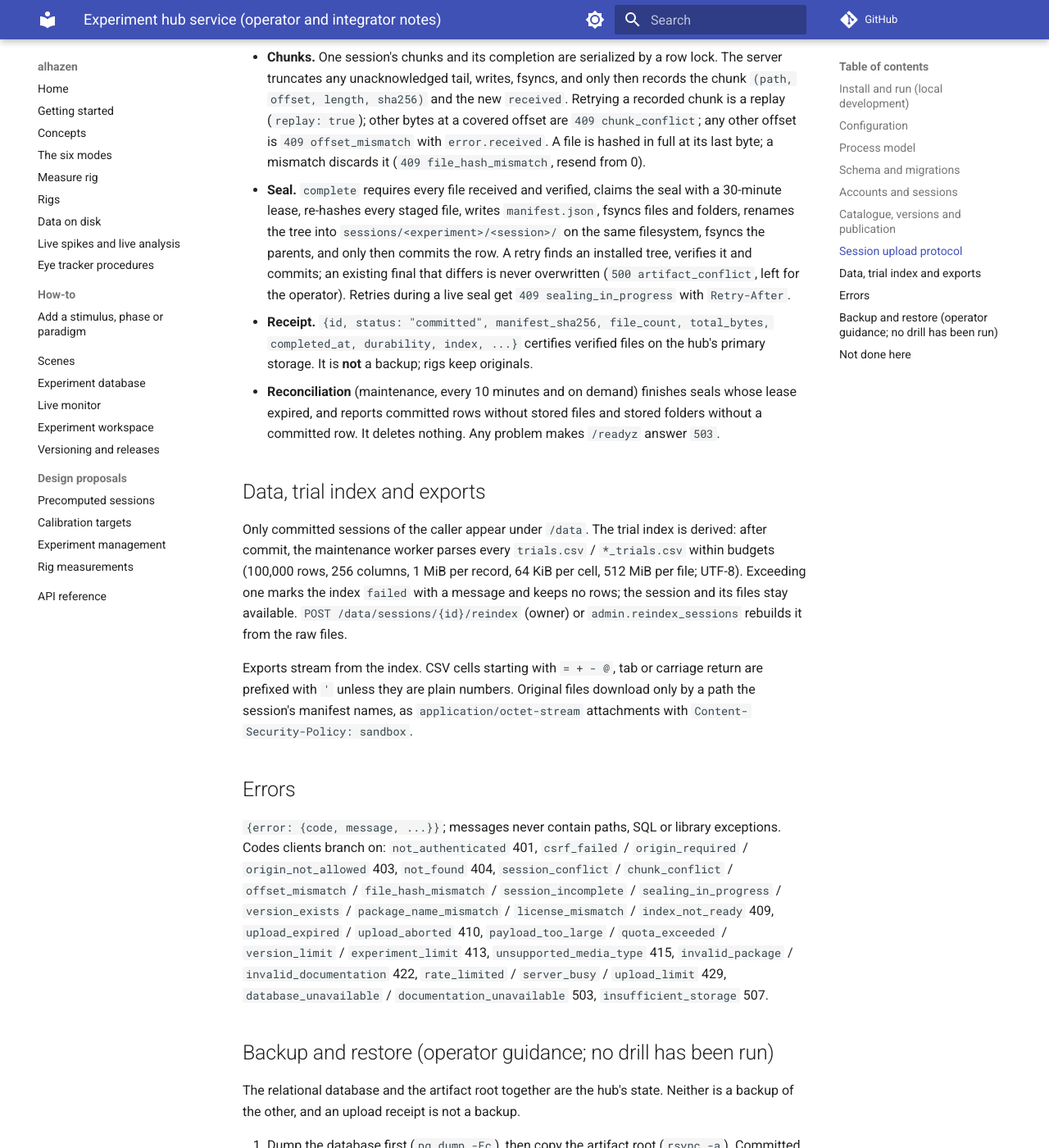
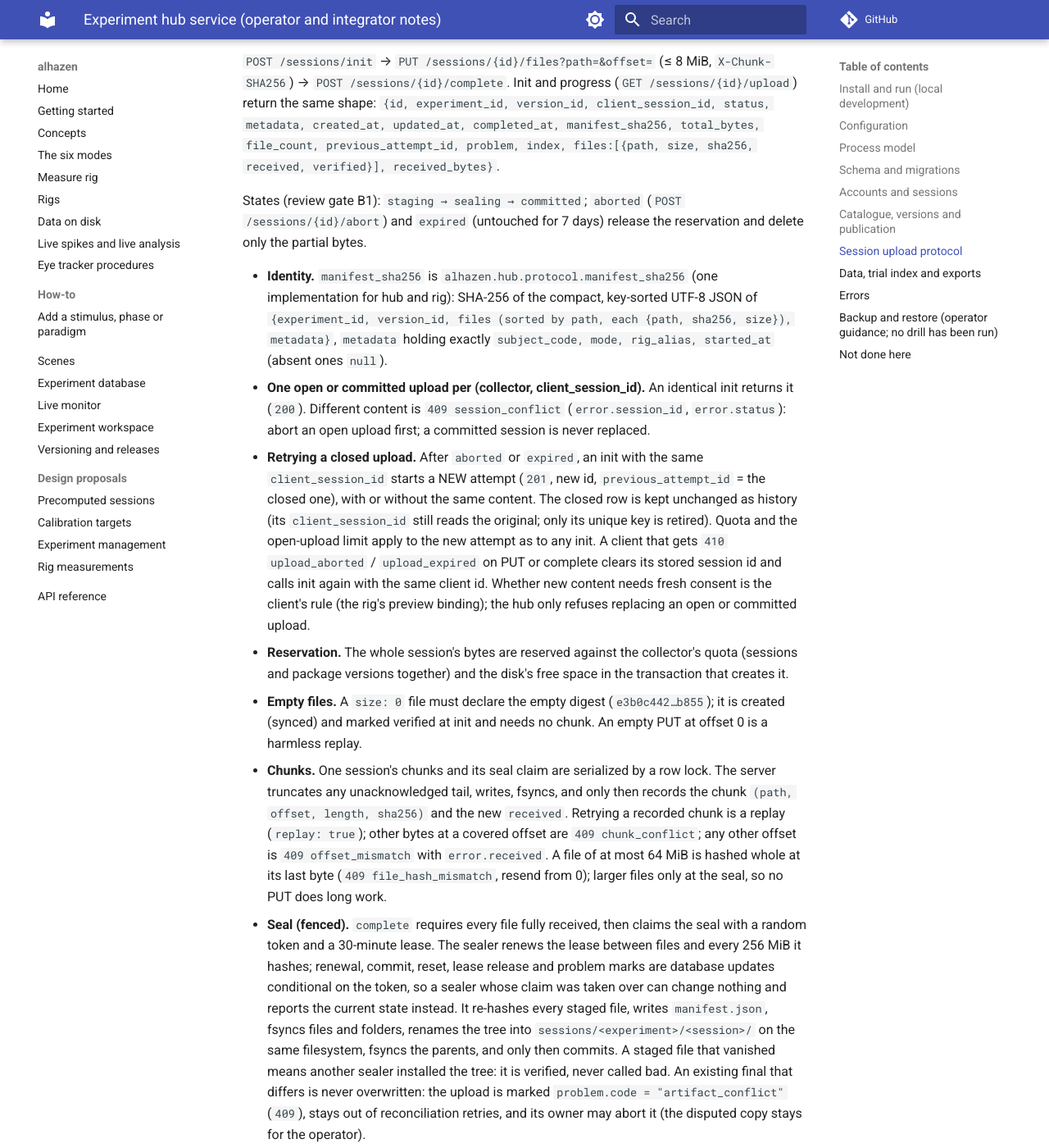
Before and after one commit to sh4r11f/alhazen, an MkDocs documentation site: the page built from docs/hub/server.md, in a window 1280 px wide and 1400 px high, scrolled down 4322 px. Shown: the whole window at 82% size. Built offline with MkDocs 1.6.1 and Material for MkDocs 9.7.7, drawn with Linux system fonts in a browser that asks for light colours; comment, search, counter and statistics services are not loaded; some of the changed text lies outside the part shown.

Commit message:
Hub uploads: one manifest digest (alhazen.hub.protocol); server docs for fenced seals, closed attempts, schema 2 and the admin CLI

````diff
--- a/docs/hub/server.md
+++ b/docs/hub/server.md
@@ -42,6 +42,21 @@
 | `admin.create_invite / list_invites / revoke_invite` | Single-use, expiring, hashed invites |
 | `admin.reset_password / disable_user / enable_user` | Recovery; revokes every session; audited |
 | `admin.reconcile / reindex_sessions / expire_stale_uploads` | Maintenance on demand |
+
+The same operations from a shell on the hub host (passwords via getpass):
+
+```
+python -m alhazen.hub.admin --config PRIVATE.toml init-db
+python -m alhazen.hub.admin --config PRIVATE.toml migrate
+python -m alhazen.hub.admin --config PRIVATE.toml --actor NAME invite --note "who" --days 7
+python -m alhazen.hub.admin --config PRIVATE.toml invites
+python -m alhazen.hub.admin --config PRIVATE.toml --actor NAME revoke-invite INVITE_ID
+python -m alhazen.hub.admin --config PRIVATE.toml --actor NAME reset-password USERNAME
+python -m alhazen.hub.admin --config PRIVATE.toml --actor NAME disable USERNAME   # enable USERNAME
+python -m alhazen.hub.admin --config PRIVATE.toml reconcile
+python -m alhazen.hub.admin --config PRIVATE.toml reindex [SESSION_ID]
+python -m alhazen.hub.admin --config PRIVATE.toml expire-uploads
+```
 
 Every admin action takes an `actor` label and is written to the audit table.
 There is no email: invite codes and reset passwords are shown once to the
@@ -100,7 +115,15 @@
 
 ## Schema and migrations
 
-`schema.METADATA` always describes the newest schema (`SCHEMA_VERSION`, now 1).
+`schema.METADATA` always describes the newest schema (`SCHEMA_VERSION`, now 2).
+Schema 2 (data review fixes) adds nullable `hub_sessions` columns:
+`seal_token`, `problem_code`, `problem_at`, `previous_attempt_id`,
+`retired_client_id`, `index_token`. To bring a schema-1 database forward:
+
+```
+pg_dump -Fc ... > hub-before-v2.dump          # or copy the SQLite file while stopped
+python -m alhazen.hub.admin --config PRIVATE.toml migrate
+```
 `admin.init_database` creates it in an empty database (idempotent at the same
 version, refuses any other existing state). `admin.migrate_database` applies
 explicit N→N+1 steps in one transaction; take a backup first. `create_app`
@@ -155,44 +178,85 @@
 `X-Chunk-SHA256`) → `POST /sessions/{id}/complete`. Init and progress
 (`GET /sessions/{id}/upload`) return the same shape:
 `{id, experiment_id, version_id, client_session_id, status, metadata,
-created_at, completed_at, manifest_sha256, total_bytes, file_count, index,
-files:[{path, size, sha256, received, verified}], received_bytes}`.
+created_at, updated_at, completed_at, manifest_sha256, total_bytes,
+file_count, previous_attempt_id, problem, index, files:[{path, size, sha256,
+received, verified}], received_bytes}`.
 
 States (review gate B1): `staging → sealing → committed`; `aborted`
-(`POST /sessions/{id}/abort`, owner, staging only) and `expired` (untouched for
-7 days) release the reservation and delete only the partial bytes.
+(`POST /sessions/{id}/abort`) and `expired` (untouched for 7 days) release the
+reservation and delete only the partial bytes.
 
-- **Identity.** `(collector, client_session_id)` names one manifest forever.
-  `manifest_sha256` is the SHA-256 of the compact, key-sorted UTF-8 JSON of
-  `{experiment_id, version_id, files (sorted by path, each {path, sha256,
-  size}), metadata}`, with `metadata` holding exactly `subject_code, mode,
-  rig_alias, started_at` (absent ones as `null`). An identical init returns
-  the existing session; different content is `409 session_conflict`.
+- **Identity.** `manifest_sha256` is `alhazen.hub.protocol.manifest_sha256`
+  (one implementation for hub and rig): SHA-256 of the compact, key-sorted
+  UTF-8 JSON of `{experiment_id, version_id, files (sorted by path, each
+  {path, sha256, size}), metadata}`, `metadata` holding exactly
+  `subject_code, mode, rig_alias, started_at` (absent ones `null`).
+- **One open or committed upload per (collector, client_session_id).**
+  An identical init returns it (`200`). Different content is
+  `409 session_conflict` (`error.session_id`, `error.status`): abort an
+  open upload first; a committed session is never replaced.
+- **Retrying a closed upload.** After `aborted` or `expired`, an init with the
+  same `client_session_id` starts a NEW attempt (`201`, new id,
+  `previous_attempt_id` = the closed one), with or without the same content.
+  The closed row is kept unchanged as history (its `client_session_id` still
+  reads the original; only its unique key is retired). Quota and the
+  open-upload limit apply to the new attempt as to any init. A client that
+  gets `410 upload_aborted` / `upload_expired` on PUT or complete clears its
+  stored session id and calls init again with the same client id. Whether
+  new content needs fresh consent is the client's rule (the rig's preview
+  binding); the hub only refuses replacing an open or committed upload.
 - **Reservation.** The whole session's bytes are reserved against the
   collector's quota (sessions and package versions together) and the disk's
   free space in the transaction that creates it.
-- **Chunks.** One session's chunks and its completion are serialized by a row
+- **Empty files.** A `size: 0` file must declare the empty digest
+  (`e3b0c442…b855`); it is created (synced) and marked verified at init and
+  needs no chunk. An empty PUT at offset 0 is a harmless replay.
+- **Chunks.** One session's chunks and its seal claim are serialized by a row
   lock. The server truncates any unacknowledged tail, writes, fsyncs, and only
   then records the chunk `(path, offset, length, sha256)` and the new
   `received`. Retrying a recorded chunk is a replay (`replay: true`); other
   bytes at a covered offset are `409 chunk_conflict`; any other offset is
-  `409 offset_mismatch` with `error.received`. A file is hashed in full at its
-  last byte; a mismatch discards it (`409 file_hash_mismatch`, resend from 0).
-- **Seal.** `complete` requires every file received and verified, claims the
-  seal with a 30-minute lease, re-hashes every staged file, writes
-  `manifest.json`, fsyncs files and folders, renames the tree into
-  `sessions/<experiment>/<session>/` on the same filesystem, fsyncs the
-  parents, and only then commits the row. A retry finds an installed tree,
-  verifies it and commits; an existing final that differs is never
-  overwritten (`500 artifact_conflict`, left for the operator). Retries during
-  a live seal get `409 sealing_in_progress` with `Retry-After`.
-- **Receipt.** `{id, status: "committed", manifest_sha256, file_count,
-  total_bytes, completed_at, durability, index, ...}` certifies verified files
-  on the hub's primary storage. It is **not** a backup; rigs keep originals.
-- **Reconciliation** (maintenance, every 10 minutes and on demand) finishes
-  seals whose lease expired, and reports committed rows without stored files
-  and stored folders without a committed row. It deletes nothing. Any problem
-  makes `/readyz` answer `503`.
+  `409 offset_mismatch` with `error.received`. A file of at most 64 MiB is
+  hashed whole at its last byte (`409 file_hash_mismatch`, resend from 0);
+  larger files only at the seal, so no PUT does long work.
+- **Seal (fenced).** `complete` requires every file fully received, then
+  claims the seal with a random token and a 30-minute lease. The sealer
+  renews the lease between files and every 256 MiB it hashes; renewal,
+  commit, reset, lease release and problem marks are database updates
+  conditional on the token, so a sealer whose claim was taken over can
+  change nothing and reports the current state instead. It re-hashes every
+  staged file, writes `manifest.json`, fsyncs files and folders, renames the
+  tree into `sessions/<experiment>/<session>/` on the same filesystem, fsyncs
+  the parents, and only then commits. A staged file that vanished means
+  another sealer installed the tree: it is verified, never called bad. An
+  existing final that differs is never overwritten: the upload is marked
+  `problem.code = "artifact_conflict"` (`409`), stays out of reconciliation
+  retries, and its owner may abort it (the disputed copy stays for the
+  operator).
+- **Answers.** `200` with the receipt once committed; `202 {…, status:
+  "sealing", retry_after: 5}` with `Retry-After` while the seal runs (the
+  route waits up to 10 s, then the seal continues in the background); call
+  complete again or poll `GET /sessions/{id}/upload`. A failed commit
+  transaction releases the claim, so a retry may seal at once.
+- **Receipt.** `{id, status: "committed", client_session_id, experiment_id,
+  version_id, manifest_sha256, file_count, total_bytes, completed_at,
+  durability, problem, index}` certifies verified files on the hub's primary
+  storage. It is **not** a backup; rigs keep originals. If reconciliation
+  later finds the stored files missing, the receipt and data detail say so
+  (`problem.code = "artifact_missing"`, `durability` changed) until they are
+  restored.
+- **Unfinished uploads.** `GET /sessions?limit=&offset=` → `{items,
+  next_offset}`: the caller's `staging` and `sealing` uploads (session shape
+  plus `received_bytes`, `files_verified`, `sealing_active`, `expires_at`,
+  `expired`, `can_abort`). `POST /sessions/{id}/abort` closes a staging upload
+  (or one stuck on `artifact_conflict`), never a live seal or committed data.
+- **Reconciliation** (maintenance, every 10 minutes and on demand) takes over
+  seals whose lease ran out and finishes them; marks committed sessions whose
+  files are missing (and clears the mark when restored); removes staging
+  leftovers of committed, aborted or expired sessions and interrupted package
+  uploads older than a day; reports orphan session folders, unknown staging
+  folders, orphan release files and stuck seals. `/readyz` shows counts only;
+  `admin.reconcile` and the log carry the ids.
 
 ## Data, trial index and exports
 
@@ -203,6 +267,16 @@
 `failed` with a message and keeps no rows; the session and its files stay
 available. `POST /data/sessions/{id}/reindex` (owner) or
 `admin.reindex_sessions` rebuilds it from the raw files.
+
+Trial pages carry at most 4 MiB of row values (always at least one row);
+use the returned `next_offset`. Index jobs hold a token: a rebuild requested
+while one runs fences it and runs afterwards, and a transient database error
+returns the job to `pending` instead of failing it. Exports read the session's
+index state, columns and rows in ONE snapshot (REPEATABLE READ on PostgreSQL)
+so a concurrent rebuild cannot mix generations; `trials.open_export` reads the
+first part before the response starts (a not-ready index is a `409`) and
+returns an `ExportStream` whose `close()` releases the snapshot at once,
+whether the stream finished, was abandoned or never started.
 
 Exports stream from the index. CSV cells starting with `= + - @`, tab or
 carriage return are prefixed with `'` unless they are plain numbers. Original
````
Also changed, not shown: 1 other file.
